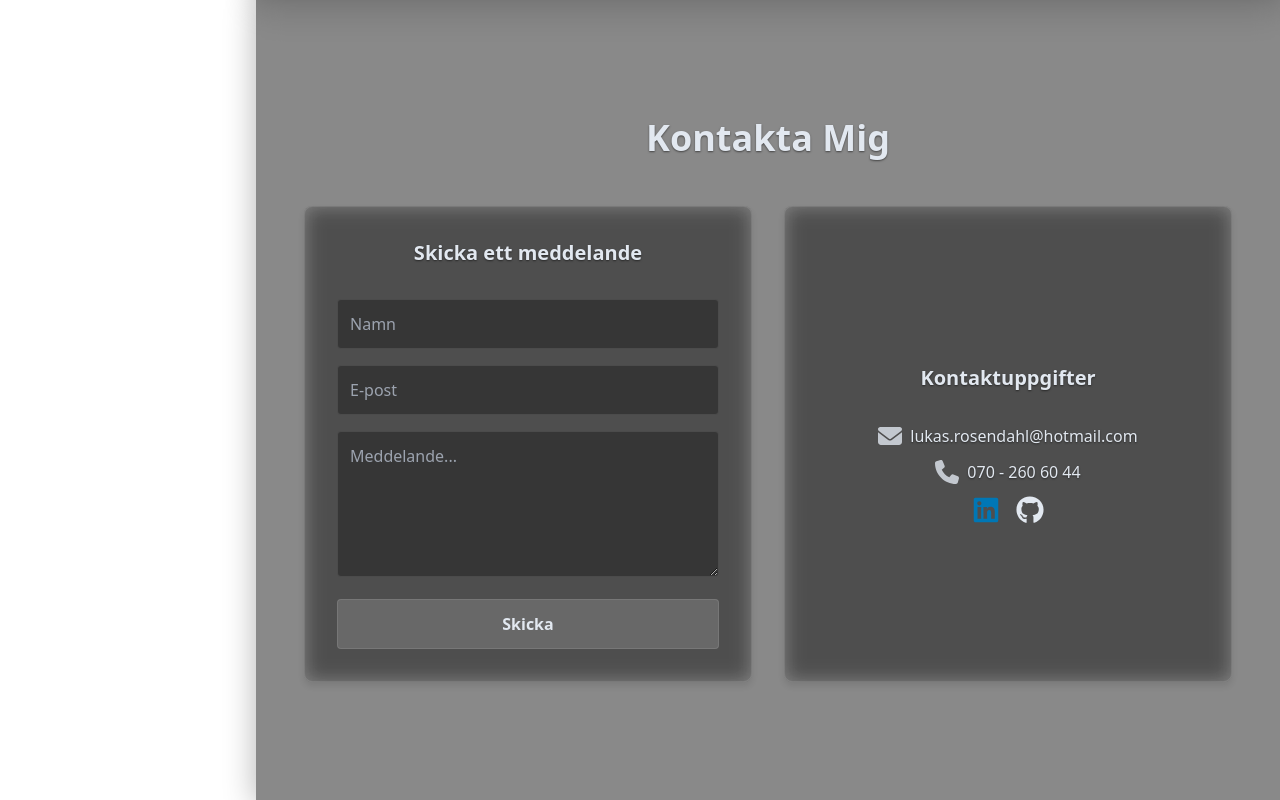
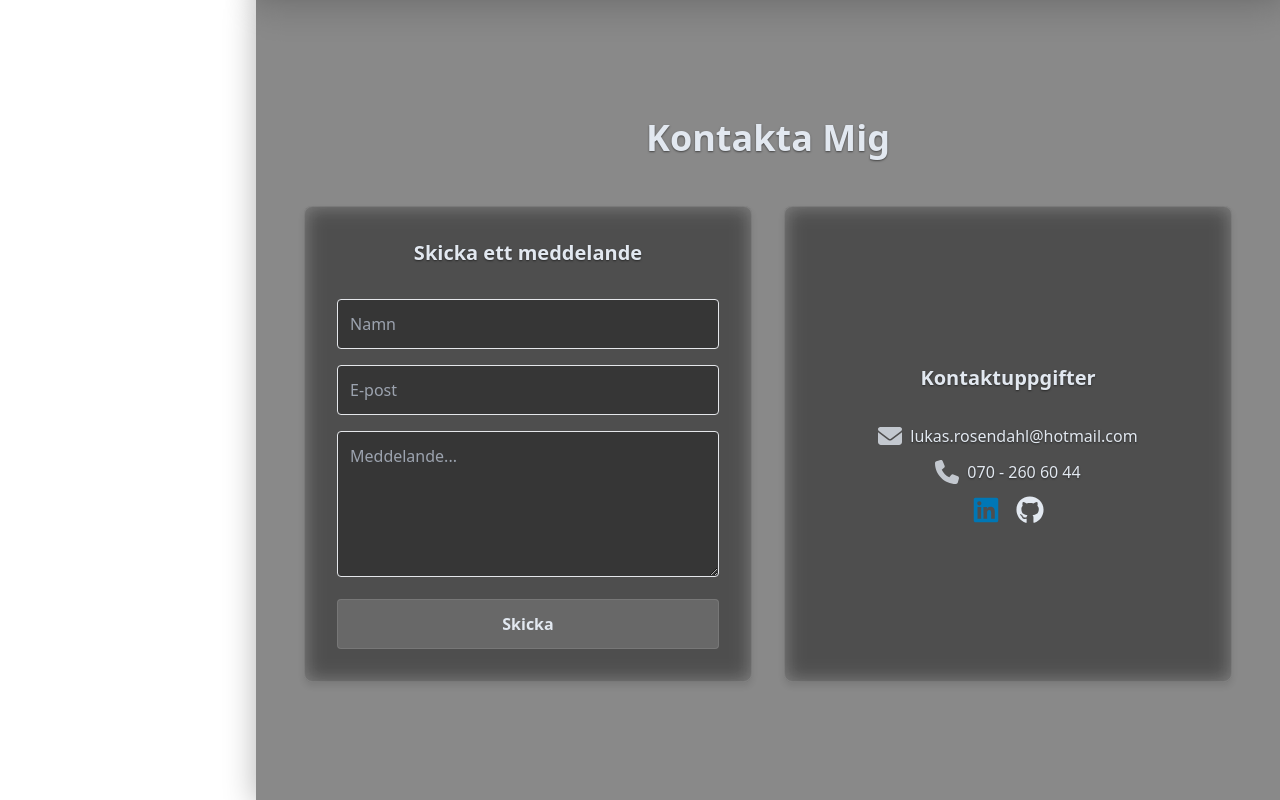
Before and after one commit to lukasdenfete/cv-portfolio, a React (Create React App) app: page / in a window 1280 px wide. Shown: the part 2986-3786 px from the top of the page. Built offline with nearby package versions, Linux system fonts and the light colour scheme.

Commit message:
fixat bugg + meddelanden i kontaktformulär

```diff
--- a/src/Colors.ts
+++ b/src/Colors.ts
@@ -17,6 +17,7 @@ export const COLORS = {
   TEXT_SHADOW: "0 1px 2px rgba(0,0,0,0.5)",    // Skuggning
 
   INPUT_BG: "rgba(0, 0, 0, 0.3)",
+  INPUT_TEXT: "#f1f5f9",
   PLACEHOLDER_TEXT: "#9ca3af", // En ljusgrå nyans för placeholder
 
   BUTTON_GLASS: "rgba(255, 255, 255, 0.15)",
--- a/src/components/Contact.tsx
+++ b/src/components/Contact.tsx
@@ -4,12 +4,20 @@ import { COLORS, ICON_COLORS } from "../Colors";
 import emailjs from "@emailjs/browser";
 import AOS from "aos";
 
+type StatusType = {
+  type: "success" | "error" | null;
+  message: string;
+};
+
 function Contact() {
   const [buttonHover, setButtonHover] = useState(false);
+  const [isSending, setIsSending] = useState(false);
+  const [status, setStatus] = useState<StatusType>({ type: null, message: "" });
 
   const form = useRef<HTMLFormElement>(null);
   const sendEmail = (e: React.FormEvent) => {
     e.preventDefault();
+    setStatus({ type: null, message: "" });
     const SERVICE_ID = "service_th0kz2j";
     const TEMPLATE_ID = "template_zx2i07k";
     const PUBLIC_KEY = "LtPUGefu5pFaIC8Yz";
@@ -20,28 +28,45 @@ function Contact() {
       const emailValue = formData.get("from_email") as string;
 
       if (!emailRegex.test(emailValue)) {
-        alert("Ogiltig e-postadress. Kontrollera att du skrivit rätt.");
+        setStatus({
+          type: "error",
+          message: "Ogiltig e-postadress. Kontrollera stavningen.",
+        });
         return;
       }
+      setIsSending(true);
 
       emailjs.sendForm(SERVICE_ID, TEMPLATE_ID, form.current, PUBLIC_KEY).then(
         (result) => {
           console.log(result.text);
-          alert("Ditt meddelande har skickats.");
+          setStatus({
+            type: "success",
+            message: "Ditt meddelande har skickats."
+          });
+
           (e.target as HTMLFormElement).reset();
+          setTimeout(() => {
+            setStatus({ type: null, message: ""});
+          }, 5000); // visa meddelande i 5 sek
+
         },
         (error) => {
           console.log(error.text);
-          alert("Något gick fel. Försök igen senare.");
+          setStatus({
+            type: "error",
+            message: "Ett fel inträffade. Försök igen senare."
+          });
         }
-      );
+      ).finally(() => { //lås upp knappen oavsett
+        setIsSending(false);
+      });
     }
   };
 
   const inputStyle = {
-    backgroundColor: "rgba(0, 0, 0, 0.3)",
-    color: "#f1f5f9",
-    borderColor: COLORS.GLASS_BORDER,
+    backgroundColor: COLORS.INPUT_BG,
+    color: COLORS.INPUT_TEXT,
+    borderColor: `1px solid ${COLORS.GLASS_BORDER}`,
   };
 
   const cardStyle = {
@@ -80,6 +105,7 @@ function Contact() {
               className="w-full p-3 border rounded"
               style={inputStyle}
               required
+              disabled={isSending}
             />
             <input
               type="email"
@@ -88,6 +114,7 @@ function Contact() {
               className="w-full p-3 border rounded"
               style={inputStyle}
               required
+              disabled={isSending}
             />
             <textarea
               name="message"
@@ -96,11 +123,25 @@ function Contact() {
               className="w-full p-3 border rounded"
               style={inputStyle}
               required
+              disabled={isSending}
             ></textarea>
+            {status.message && (
+              <div
+                className={`p-3 rounded text-center text-sm font-medium transition-all duration-300 ${
+                  status.type === 'success'
+                    ? 'bg-green-500/20 text-green-100 border border-green-500/30'
+                    : 'bg-red-500/20 text-red-100 border border-red-500/30'
+                }`}
+              >
+                {status.message}
+              </div>
+            )}
+
             <button
               type="submit"
+              disabled={isSending}
               className="w-full p-3 font-semibold rounded"
-              onMouseEnter={() => setButtonHover(true)}
+              onMouseEnter={() => !isSending && setButtonHover(true)}
               onMouseLeave={() => setButtonHover(false)}
               style={{
                 backgroundColor: buttonHover ? COLORS.BUTTON_GLASS_HOVER : COLORS.BUTTON_GLASS,
@@ -110,7 +151,7 @@ function Contact() {
                 cursor: "pointer"
               }}
             >
-              Skicka
+              {isSending ? "Skickar.." : "Skicka"}
             </button>
           </form>
         </div>
```
